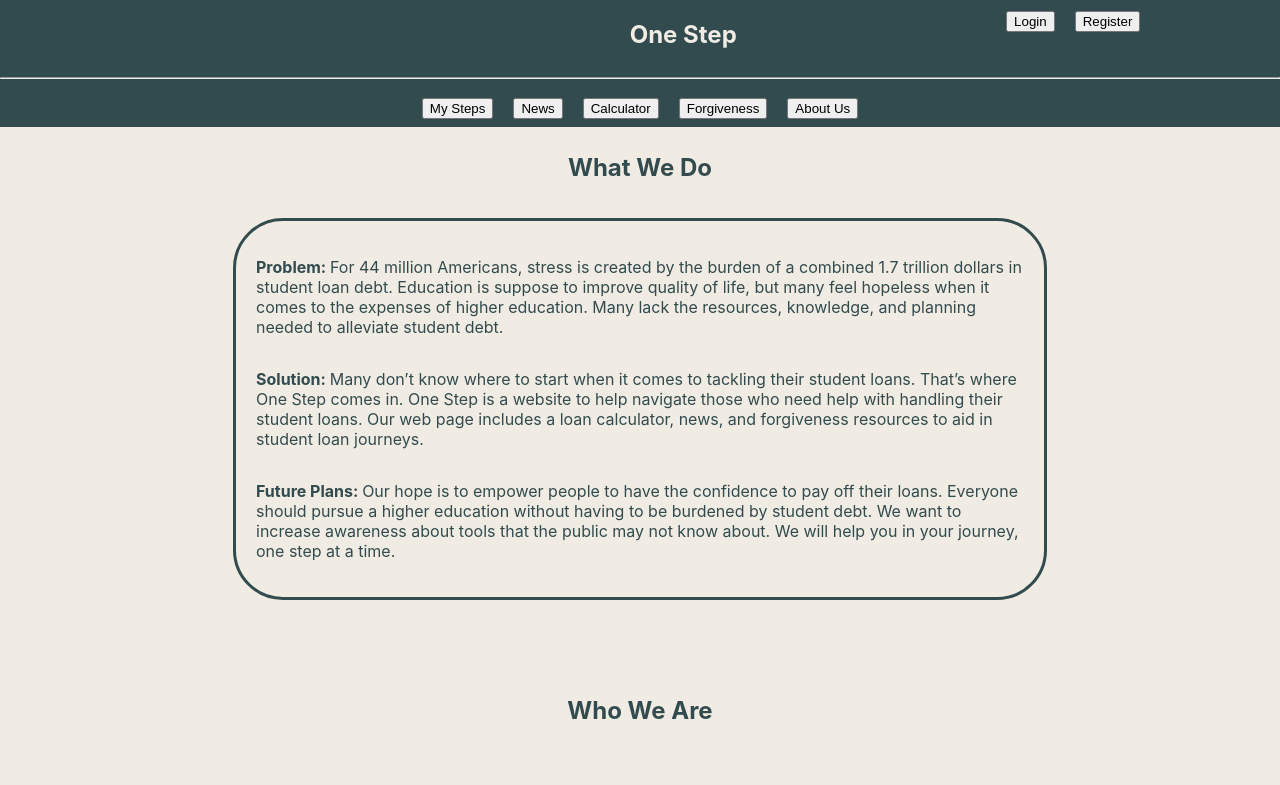
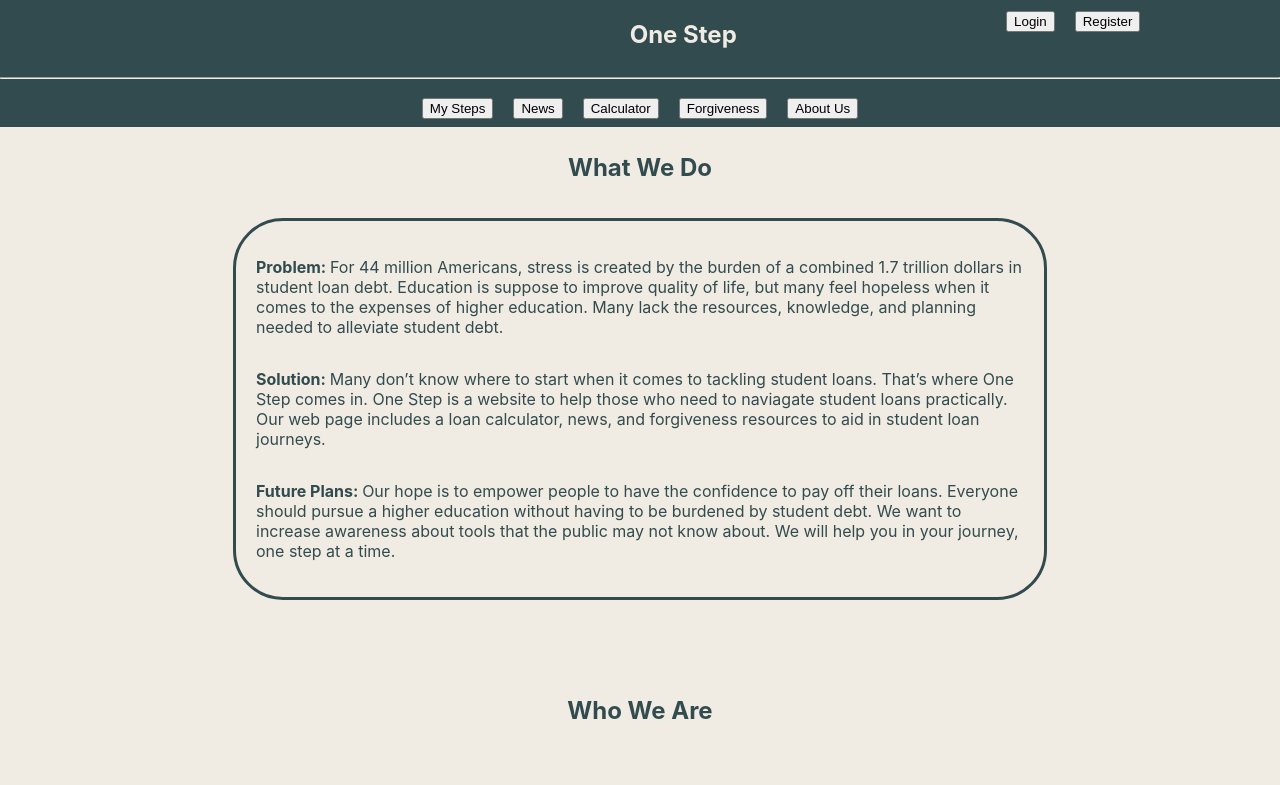
Before and after one commit to Cazi/JPMColumbusHackathon, a React (Create React App) app in the folder one-step/: page /learn in a window 1280 px wide. Shown: the top 785 px of the page. Built offline with nearby package versions, Linux system fonts and the light colour scheme.

Commit message:
updating learn more

```diff
--- a/one-step/src/components/pages/LearnMorePage/LearnMorePage.tsx
+++ b/one-step/src/components/pages/LearnMorePage/LearnMorePage.tsx
@@ -93,8 +93,8 @@ const LearnMorePage: FC = () => {
           <p><b>Problem: </b>For 44 million Americans, stress is created by the burden of a combined
             1.7 trillion dollars in student loan debt. Education is suppose to improve quality of life, but many feel hopeless when it comes to the expenses of higher education. Many lack the resources,
             knowledge, and planning needed to alleviate student debt.</p>
-          <p><b>Solution: </b>Many don’t know where to start when it comes to tackling their student loans.
-            That’s where One Step comes in. One Step is a website to help navigate those who need help with handling their student loans.
+          <p><b>Solution: </b>Many don’t know where to start when it comes to tackling student loans.
+            That’s where One Step comes in. One Step is a website to help those who need to naviagate student loans practically.
             Our web page includes a loan calculator, news, and forgiveness resources to aid in student loan journeys.  </p>
           <p><b>Future Plans: </b>Our hope is to empower people to have the confidence to pay off their loans.
             Everyone should pursue a higher education without having to be burdened by student debt. We want to increase
```
